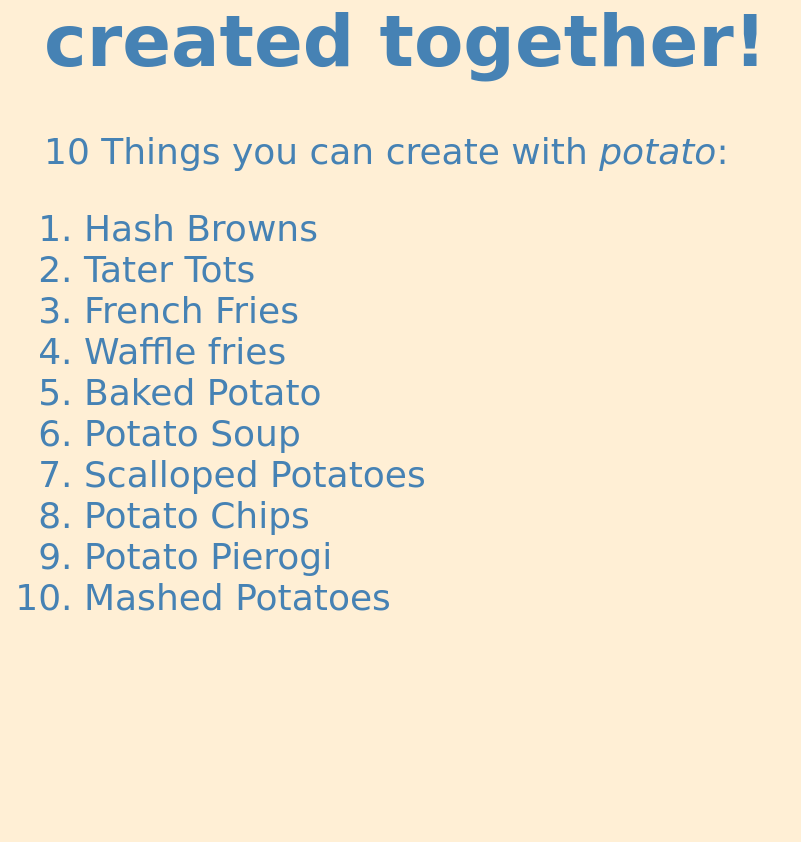
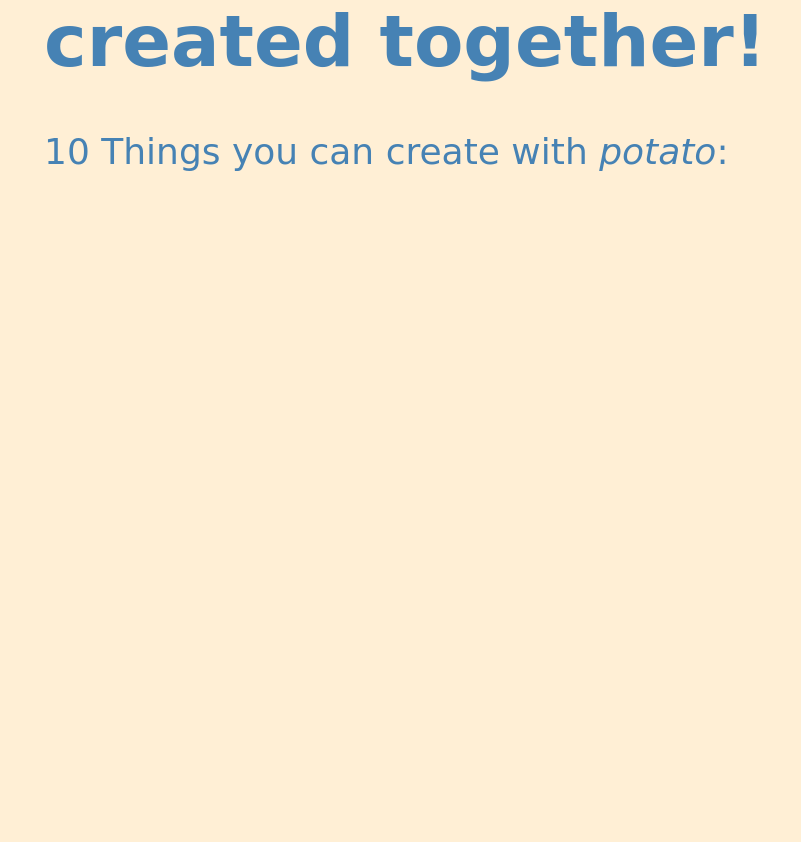
Before and after one commit to NJIT-CS490/hw7-005, a Flask app: template templates/index.html in a window 1280 px wide. Shown: the part 225-1067 px from the top of the page, without its empty margins (0-801 px from the left). After the commit the page ends 396 px from the top, so only its background shows below. Run offline with Flask 2, Linux system fonts and the light colour scheme; the template is opened without the code that fills it, so the values that code supplies are empty; some web fonts are replaced.

Commit message:
Replaced hardcoded list of foods with for loop in HTML

```diff
--- a/templates/index.html
+++ b/templates/index.html
@@ -12,16 +12,9 @@
 
         10 Things you can create with <i>potato</i>:
         <ol>
-            <li>Hash Browns</li>
-            <li>Tater Tots</li>
-            <li>French Fries</li>
-            <li>Waffle fries</li>
-            <li>Baked Potato</li>
-            <li>Potato Soup</li>
-            <li>Scalloped Potatoes</li>
-            <li>Potato Chips</li>
-            <li>Potato Pierogi</li>
-            <li>Mashed Potatoes</li>
+            {% for i in range(foods_length) %}
+                <li>{{ foods[i] }}</li>
+            {% endfor %}
         </ol>
         <div id='potatoContainer'>
             {% for i in range(numPotatoes) %}
```
